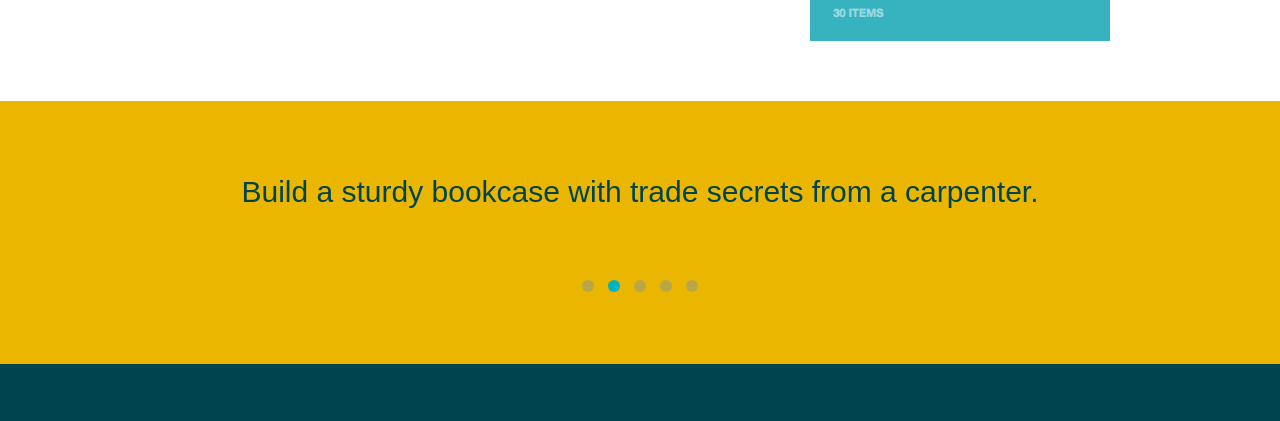
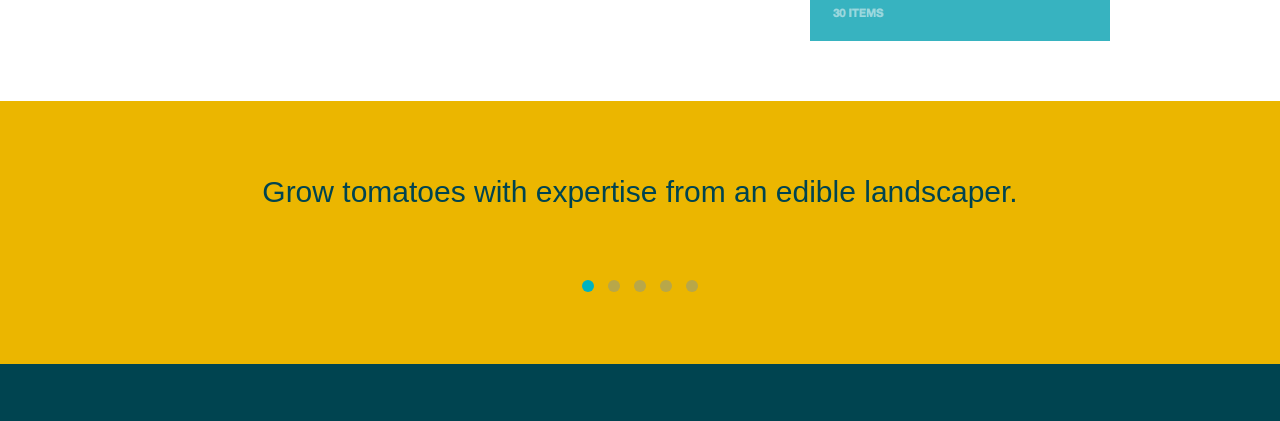
Before and after one commit to doozerdev/website, a website: page public/index.html in a window 1280 px wide. Shown: the part 2957-3378 px from the top of the page. Drawn offline with Linux system fonts and the light colour scheme.

Commit message:
google analytics

```diff
--- a/public/index.html
+++ b/public/index.html
@@ -61,6 +61,18 @@
         <script src="https://oss.maxcdn.com/libs/html5shiv/3.7.0/html5shiv.js"></script>
         <script src="https://oss.maxcdn.com/libs/respond.js/1.4.2/respond.min.js"></script>
     <![endif]-->
+
+    <!-- Google Analytics -->
+    <script>
+      (function(i,s,o,g,r,a,m){i['GoogleAnalyticsObject']=r;i[r]=i[r]||function(){
+      (i[r].q=i[r].q||[]).push(arguments)},i[r].l=1*new Date();a=s.createElement(o),
+      m=s.getElementsByTagName(o)[0];a.async=1;a.src=g;m.parentNode.insertBefore(a,m)
+      })(window,document,'script','//www.google-analytics.com/analytics.js','ga');
+
+      ga('create', 'UA-65743728-1', 'auto');
+      ga('send', 'pageview');
+
+    </script>
 
 </head>
 
@@ -148,7 +160,7 @@
            <h3 class="cycle-item">A local home-builder recommends chemical-free carpet cleaners, so you can play tummy time with the baby.</h3>
            <h3 class="cycle-item">A chef reveals her secrets for faster potato salad prep, so you can enjoy the picnic with your friends.</h3>
            <h3 class="cycle-item">A physical therapist shares stretching tips, so you can heal your hamstring and get back to coaching the kids' soccer team.</h3>
-           <h3 class="cycle-item">An interior decorator divulges her top choice for kitchen fixtures, so you can finish your remodel and start cooking with the family.</h3>
+           <h3 class="cycle-item">An interior decorator divulges her top choice for kitchen fixtures, so you can finish the remodel and start cooking with the family.</h3>
         </div>
     </section><!-- /.cycle-1 -->
 
@@ -198,11 +210,11 @@
 
     <section id="cycle-2" class="row content-block-cycle">
     <div class="col-xs-12 text-center owl-carousel owl-theme scenario-carousel">
-       <h3 class="cycle-item">Grow beautiful tomatoes with expertise from an edible landscaper.</h3>
-       <h3 class="cycle-item">Build a sturdy bookcase with trade secrets from a carpenter.</h3>
+       <h3 class="cycle-item">Grow tomatoes with expertise from an edible landscaper.</h3>
+       <h3 class="cycle-item">Build a bookcase with trade secrets from a carpenter.</h3>
        <h3 class="cycle-item">Book the perfect restaurant for your anniversary with a suggestion from a local chef.</h3>
        <h3 class="cycle-item">Hire a top-notch roofer with the wisdom of a local home-builder.</h3>
-       <h3 class="cycle-item">Find a great deal on those shoes and discover a local boutique with savvy tips from a fashion blogger.</h3>
+       <h3 class="cycle-item">Find a great deal on shoes and discover a boutique with tips from a fashion blogger.</h3>
     </div>
     </section><!-- /.cycle-2 -->
 
--- a/public/js/bskit-scripts.js
+++ b/public/js/bskit-scripts.js
@@ -3,13 +3,20 @@
 /*----------------------------------------------------*/
 
 
+
 /* -------- Owl Carousel -------- */
-$(".scenario-carousel").owlCarousel({
-	slideSpeed : 300,
-	paginationSpeed : 400,
-	singleItem : true,
-    autoPlay : 4000,
+$(document).ready(function() {
+	$(".scenario-carousel").owlCarousel({
+		slideSpeed : 300,
+		paginationSpeed : 600,
+		rewindSpeed: 2000,
+		singleItem : true,
+	    autoPlay : 8000,
+		stopOnHover: true,
+	});
+	console.log("done config carousel");
 });
+
 // End Owl Carousel
 
 
```
